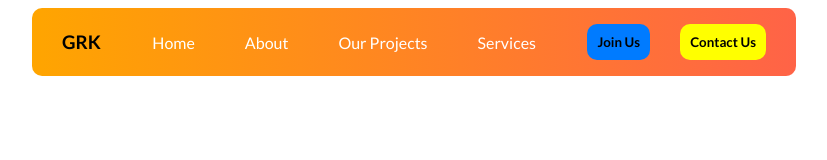
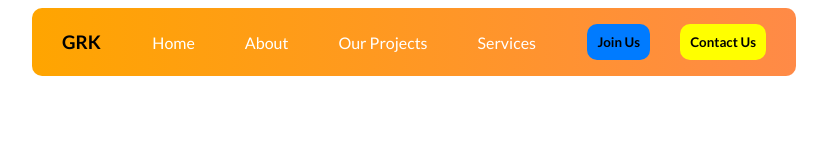
Before and after one commit to rksaykot999/GRK, a plain HTML site: page index.html in a window 1280 px wide. Shown: the whole page, without its empty margins (226-1053 px from the left). Drawn offline with Linux system fonts and the light colour scheme.

Commit message:
error solved

```diff
--- a/style.css
+++ b/style.css
@@ -1,7 +1,7 @@
 @import url('https://fonts.googleapis.com/css2?family=Lato:ital,wght@0,100;0,300;0,400;0,700;0,900;1,100;1,300;1,400;1,700;1,900&display=swap');
 
 .navbar {
-    background: linear-gradient(to right, orange, tomato);
+    background: linear-gradient(to right, orange, rgb(255, 138, 71));
     display: flex;
     margin: 0 250px;
     padding: 0 30px;
```
